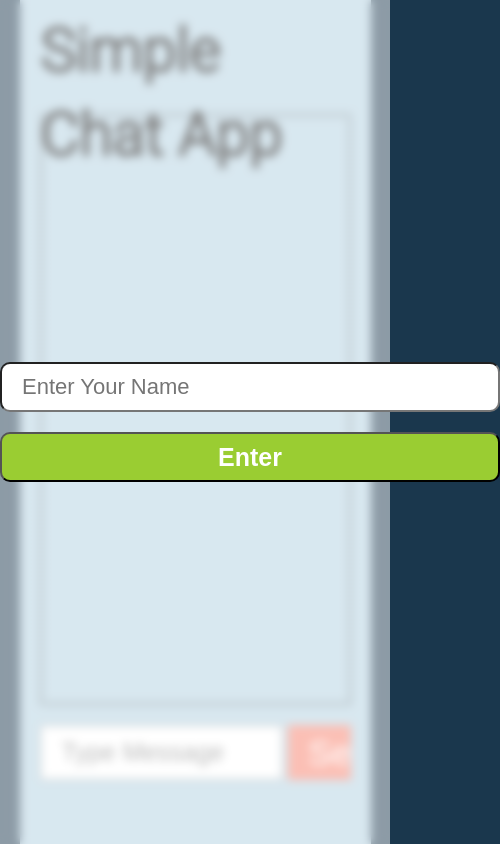
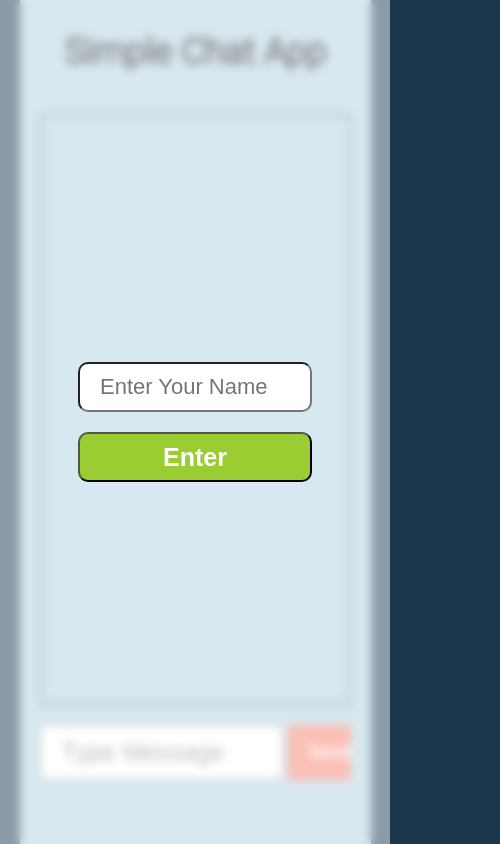
Before and after one commit to Amarjeet9999/node_chatApp, a website: page public/index.html in a window 390 px wide. Shown: the whole page, 500 px wide, since content can reach past the window. Drawn offline with nearby package versions, Linux system fonts and the light colour scheme; files that its build step writes are made by us from their sources; no server answers; files whose address does not match are found by name; a web font is replaced by a local one.

Commit message:
Adding Some Media Query

```diff
--- a/package.json
+++ b/package.json
@@ -3,9 +3,13 @@
   "version": "1.0.0",
   "description": "",
   "main": "index.js",
+  "engines": {
+    "node": "14.18.0",
+    "npm": "7.24.1"
+  },
   "scripts": {
     "test": "echo \"Error: no test specified\" && exit 1",
-    "start": "nodemon src/index.js"
+    "start": "nodemon index.js"
   },
   "keywords": [],
   "author": "",
--- a/public/index.css
+++ b/public/index.css
@@ -168,3 +168,16 @@ body {
   cursor: pointer;
   margin-top: 20px;
 }
+
+@media only screen and (max-width: 600px) {
+  .nameBox form {
+    width: 60%;
+  }
+  .head {
+    font-size: 18px;
+  }
+  .send #submit {
+    font-size: 18px;
+    font-weight: 700;
+  }
+}
--- a/server.js
+++ b/server.js
@@ -4,6 +4,7 @@ const path = require("path");
 
 const http = require("http").Server(app);
 const io = require("socket.io")(http);
+
 const port = process.env.PORT || 5000;
 
 app.use(express.urlencoded({ extended: false }));
```
Also changed, not shown: 1 other file.
